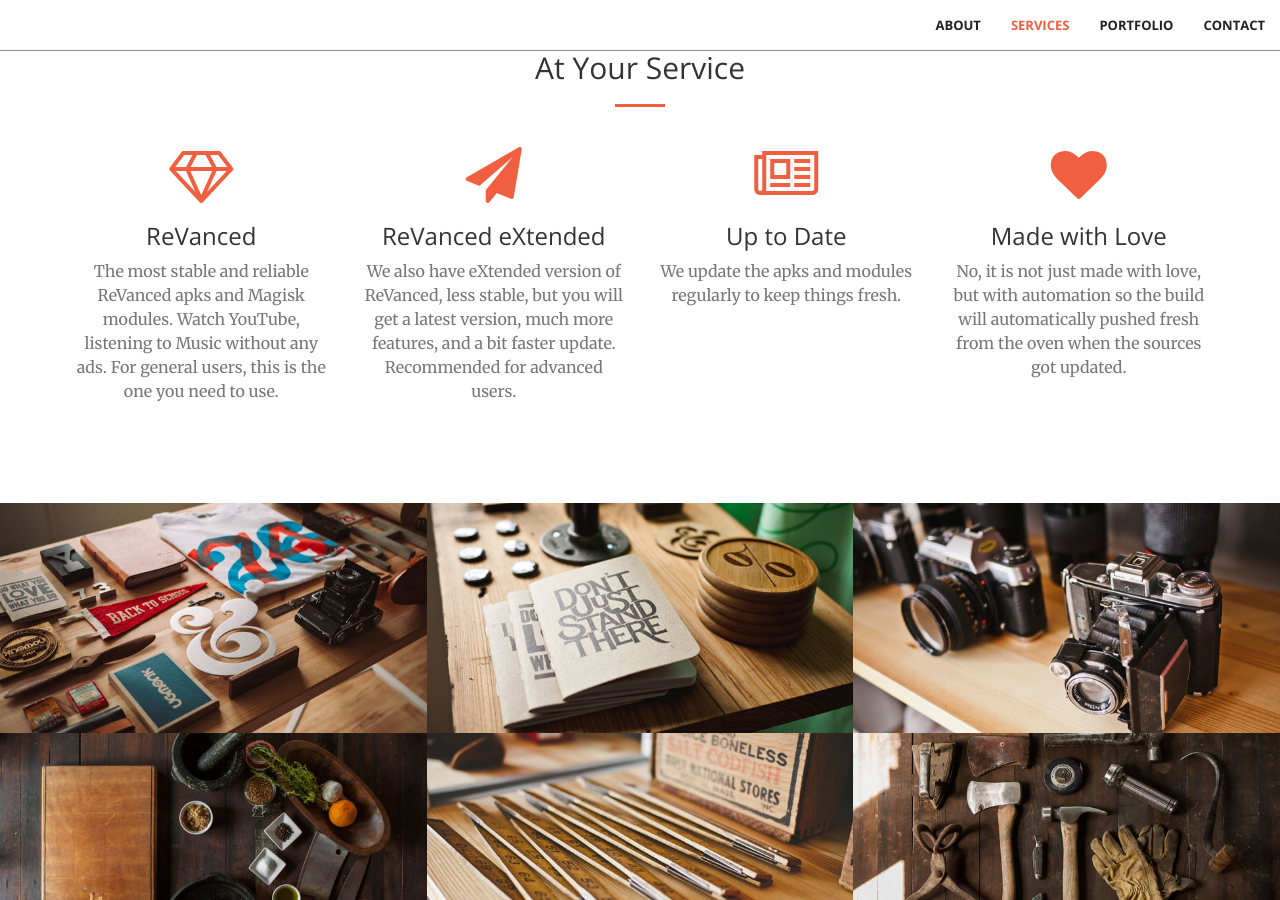
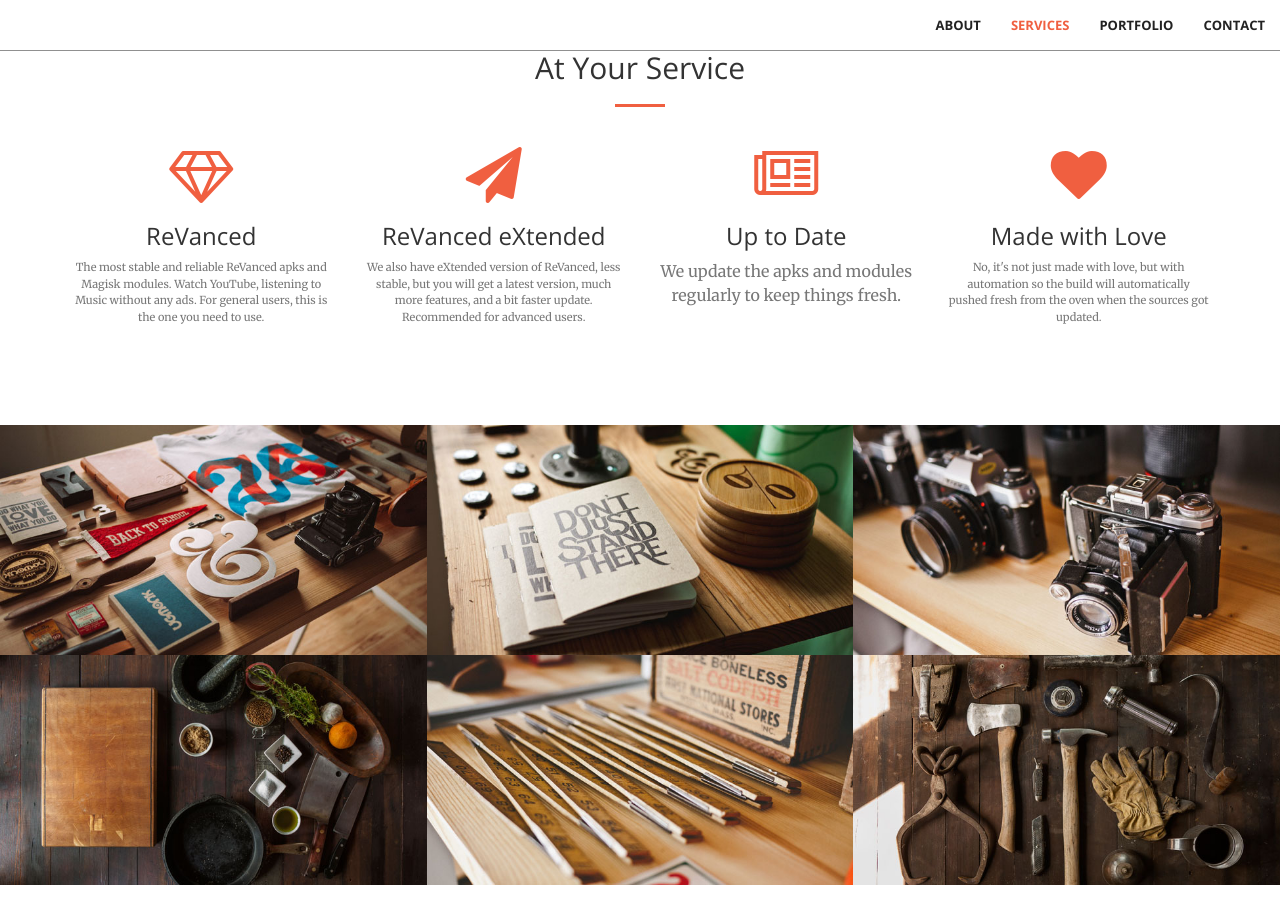
Before and after one commit to AbakNacchan/AbakNacchan.github.io, a Jekyll site: the page built from index.html, in a window 1280 px wide and 900 px high, scrolled down 949 px. Built offline with Jekyll 4.4.1, drawn with Linux system fonts in a browser that asks for light colours.

Commit message:
Update services.html

```diff
--- a/_includes/services.html
+++ b/_includes/services.html
@@ -13,14 +13,14 @@
                 <div class="service-box">
                     <i class="fa fa-4x fa-diamond wow bounceIn text-primary"></i>
                     <h3>ReVanced</h3>
-                    <p class="text-muted">The most stable and reliable ReVanced apks and Magisk modules. Watch YouTube, listening to Music without any ads. For general users, this is the one you need to use.</p>
+                    <p class="text-muted" style="font-size:11px">The most stable and reliable ReVanced apks and Magisk modules. Watch YouTube, listening to Music without any ads. For general users, this is the one you need to use.</p>
                 </div>
             </div>
             <div class="col-lg-3 col-md-6 text-center">
                 <div class="service-box">
                     <i class="fa fa-4x fa-paper-plane wow bounceIn text-primary" data-wow-delay=".1s"></i>
                     <h3>ReVanced eXtended</h3>
-                    <p class="text-muted">We also have eXtended version of ReVanced, less stable, but you will get a latest version, much more features, and a bit faster update. Recommended for advanced users.</p>
+                    <p class="text-muted" style="font-size:11px">We also have eXtended version of ReVanced, less stable, but you will get a latest version, much more features, and a bit faster update. Recommended for advanced users.</p>
                 </div>
             </div>
             <div class="col-lg-3 col-md-6 text-center">
@@ -34,7 +34,7 @@
                 <div class="service-box">
                     <i class="fa fa-4x fa-heart wow bounceIn text-primary" data-wow-delay=".3s"></i>
                     <h3>Made with Love</h3>
-                    <p class="text-muted">No, it is not just made with love, but with automation so the build will automatically pushed fresh from the oven when the sources got updated.</p>
+                    <p class="text-muted" style="font-size:11px">No, it's not just made with love, but with automation so the build will automatically pushed fresh from the oven when the sources got updated.</p>
                 </div>
             </div>
         </div>
```
